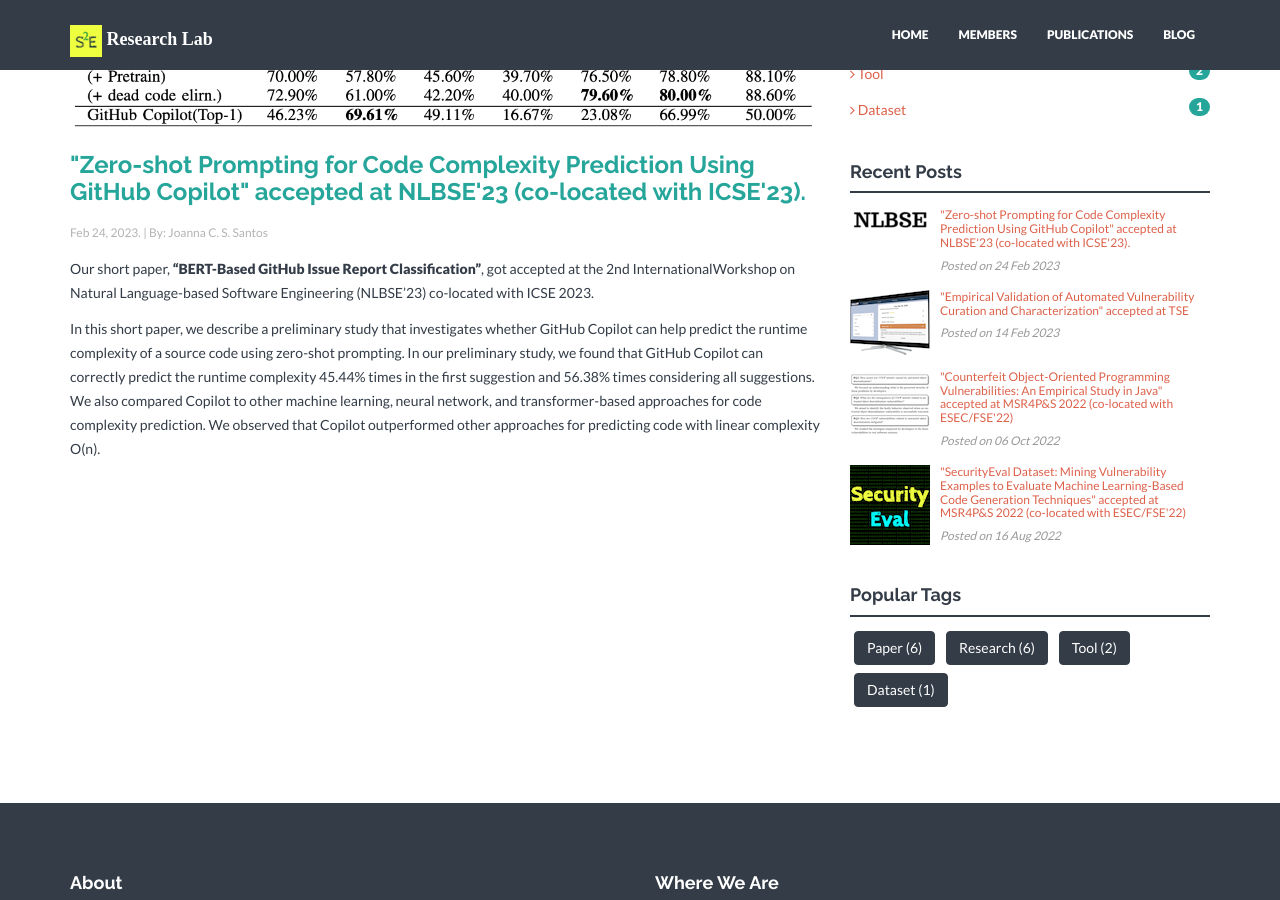
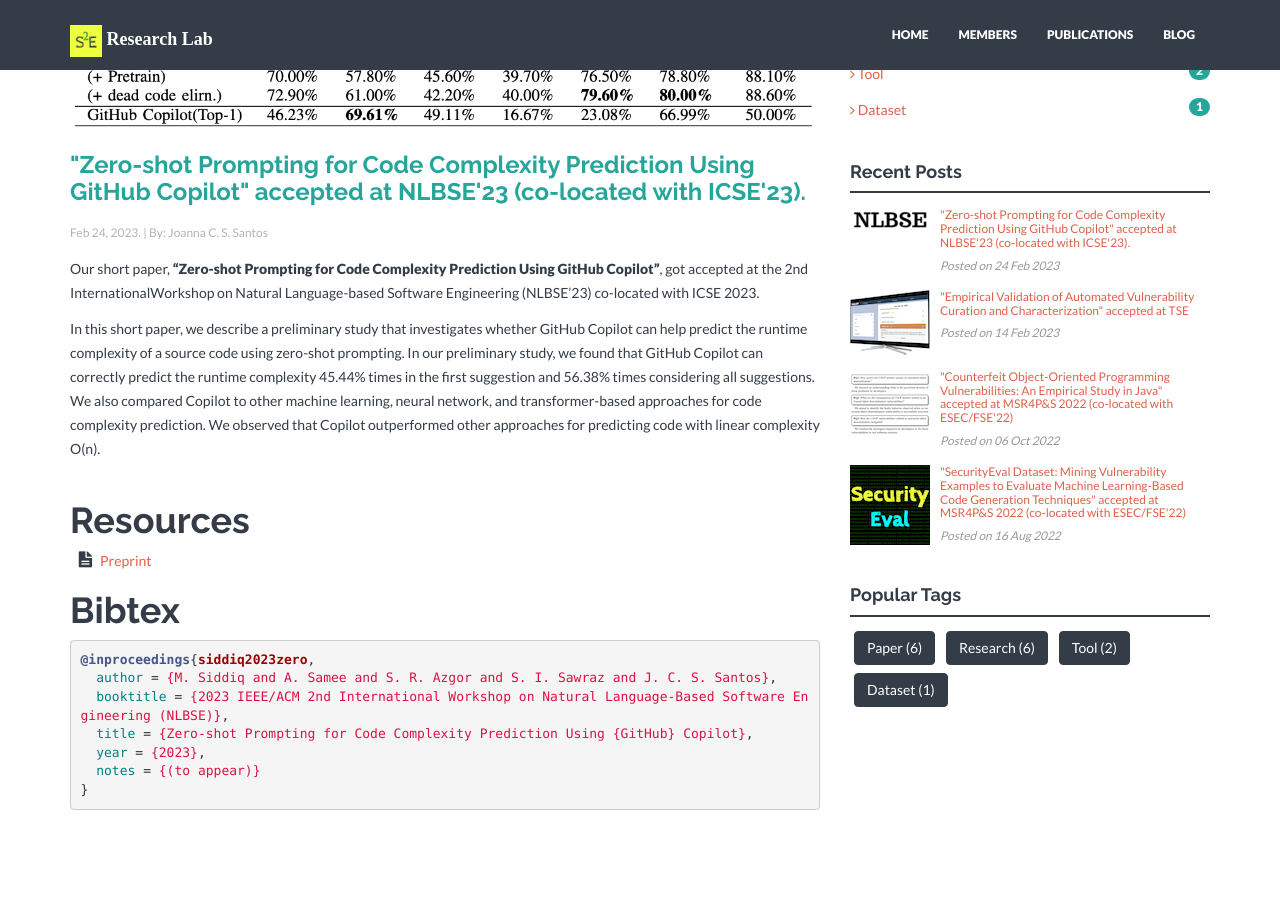
Before and after one commit to s2e-lab/s2e-lab.github.io, a Jekyll site: the page built from _posts/2023-02-24-nlbse-2023.md, in a window 1280 px wide and 900 px high, scrolled down 588 px. Built offline with Jekyll 4.4.1, drawn with Linux system fonts in a browser that asks for light colours; nearby versions of some CDN libraries; some web fonts are replaced; a style sheet for code colours, icons or effects is not loaded.

Commit message:
Fixed typos on blog post for NLBSE publication

```diff
--- a/_data/publications.yml
+++ b/_data/publications.yml
@@ -48,7 +48,7 @@
         author = {M. Siddiq and A. Samee and S. R. Azgor and S. I. Sawraz and J. C. S. Santos},
         booktitle = {2023 IEEE/ACM 2nd International Workshop on Natural Language-Based Software Engineering (NLBSE)},
         title = {Zero-shot Prompting for Code Complexity Prediction Using {GitHub} Copilot},
-        year = {2023}
+        year = {2023},
         notes = {(to appear)}
       }
   - scam-2022:
--- a/_posts/2023-02-24-nlbse-2023.md
+++ b/_posts/2023-02-24-nlbse-2023.md
@@ -8,9 +8,10 @@
 img: NLBSE23.png
 thumb: NLBSE_logo.png
 tags: nlbse23
+paper_id: nlbse-2023
 excerpt: "Our short paper, \"Zero-shot Prompting for Code Complexity Prediction Using GitHub Copilot\", got accepted at the 2nd Intl. Workshop on Natural Language-based Software Engineering (NLBSE'23) co-located with ICSE 2023."
 ---
 
-Our short paper, **"BERT-Based GitHub Issue Report Classification"**, got accepted at the 2nd InternationalWorkshop on Natural Language-based Software Engineering (NLBSE'23) co-located with ICSE 2023.
+Our short paper, **"Zero-shot Prompting for Code Complexity Prediction Using GitHub Copilot"**, got accepted at the 2nd InternationalWorkshop on Natural Language-based Software Engineering (NLBSE'23) co-located with ICSE 2023.
 
 In this short paper, we describe a preliminary study that investigates whether GitHub Copilot can help predict the runtime complexity of a source code using zero-shot prompting. In our preliminary study, we found that GitHub Copilot can correctly predict the runtime complexity 45.44% times in the first suggestion and 56.38% times considering all suggestions. We also compared Copilot to other machine learning, neural network, and transformer-based approaches for code complexity prediction. We observed that Copilot  outperformed other approaches for predicting code with linear complexity O(n).
```
Also changed, not shown: _posts/2022-03-02-nlbse-2022.md (+1 -0 lines).
